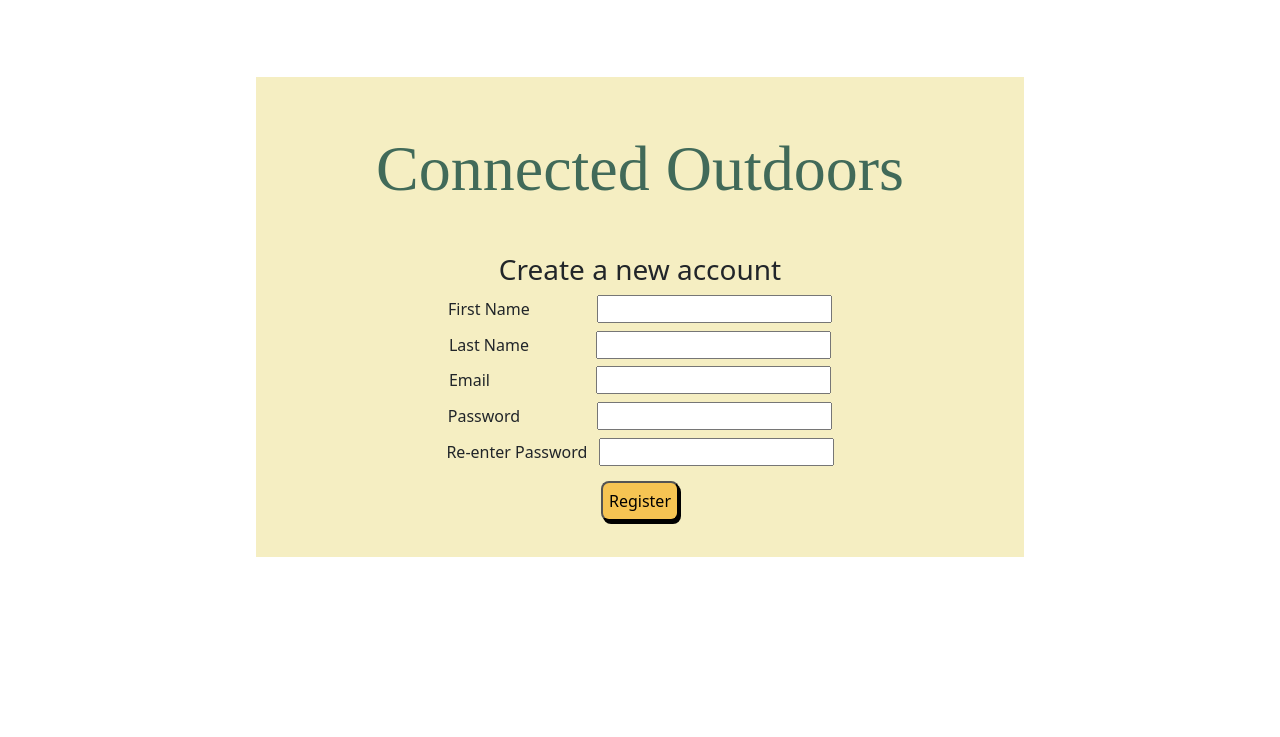
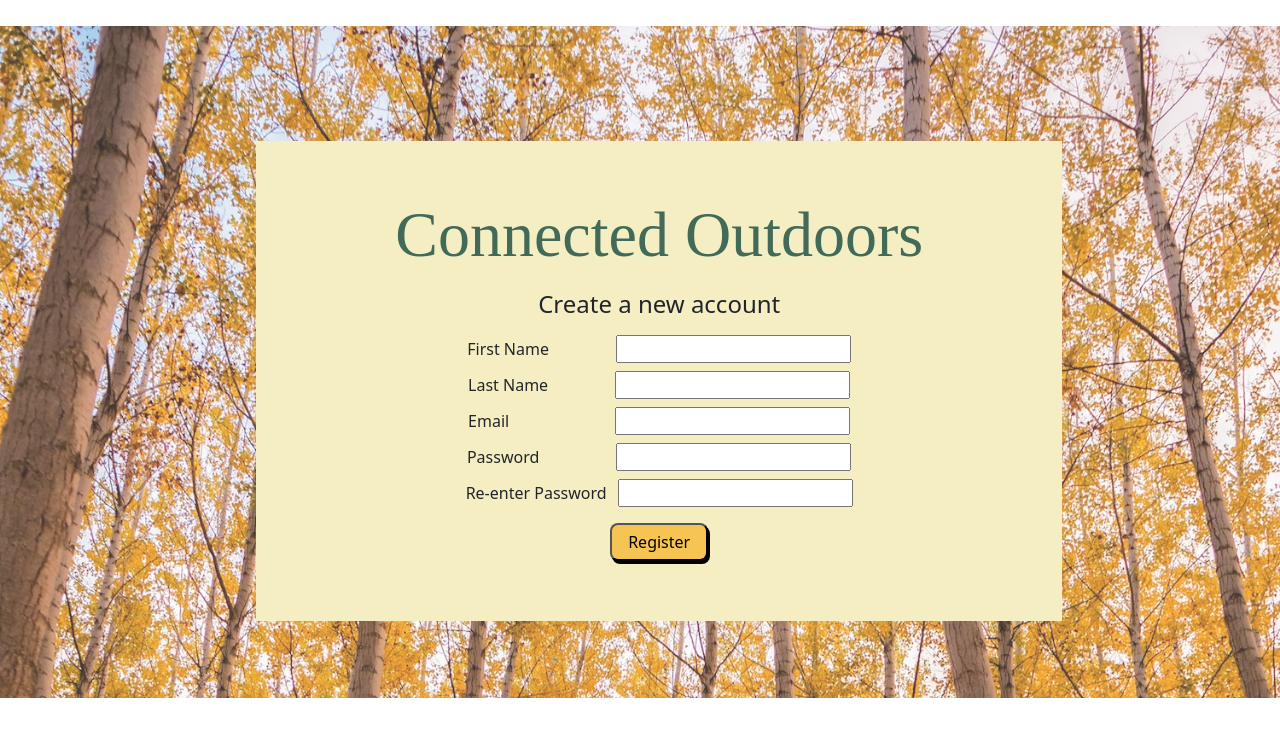
Before and after one commit to mickelsendamon/Connected_Outdoors, a Django app: page /register in a window 1280 px wide. Shown: the top 737 px of the page. Run offline with Django 3.2, Linux system fonts and the light colour scheme; some libraries are stand-ins or nearby versions; some web fonts are replaced.

Commit message:
Background image and formatting changes to login and register pages

```diff
--- a/adventure_app/static/css/login_register.css
+++ b/adventure_app/static/css/login_register.css
@@ -8,25 +8,19 @@
     padding-bottom: 0;
 }
 
-.wrapper{
-    /* background-image: radial-gradient(circle, #f6c453, #a9c25d, #73a24e); */
-    /* background-image: linear-gradient(#73a24e, #a9c25d, #f6c453); */
-    /* background-image: linear-gradient(#73a24e,#f6c453); */
-    background-color: white;
-}
 
 .app_title{
     font-family: 'Zen Dots';
     color: #416a59;
     font-size: 4em;
     text-align: center;
-    margin-bottom: 6%;
     padding-top: 7%;
-
 }
-
+h3{
+    margin-bottom: 2%;
+}
 #login_container{
-    max-width: 60%;
+    max-width: 63%;
     margin-top: 6%;
     background-color:  #f5eec2;
     margin-left: 20%;
@@ -37,34 +31,73 @@
 .login_input{
     width: 25em;
     padding-top: 1%;
-    text-align: left;
+    margin-left: 12px;
 }
 
 
 button{
     border-radius: 0.5em;
     box-shadow: 2px 3px black;
-    padding: 0.75%;
+    padding: 0.6% 2%;
     text-align: center;
     background-color: #f6c453;
     margin-top: 1%;
     margin-bottom: 2%;
 }
 
-/* .nav-link active{
-    color: #f6c453;
-} */
+#password{
+    margin-left: 16px;
+}
 
-
+#email{
+    padding-left: 7.6%;
+}
 .register_input{
     margin-bottom: 1%;
 }
 
 #register_container{
-    max-width: 60%;
+    max-width: 63%;
     margin-top: 6%;
     background-color:  #f5eec2;
     margin-left: 20%;
     width: 155em;
     height: 30em;
 }
+
+.main_wrapper{
+    position: relative;
+    width:auto;
+    height: auto;
+    padding-top: 3%;
+    padding-bottom: 6%;
+    margin-top: 2%;
+}
+.main_wrapper::before{
+    content: '';
+    background-image: url("/static/img/bg_1_proj.jpg");
+    background-size: cover;
+    position: absolute;
+    top: 0px;
+    right: 0px;
+    bottom: 0px;
+    left: 0px;
+    opacity: 0.8;
+    z-index: -1;
+}
+.login_form{
+    padding-bottom: 3%;
+    background-color: purple;
+}
+
+#create_account{
+    padding-bottom: 1%;
+}
+
+#register_header{
+    padding-bottom: 1%;
+}
+
+#sign_in{
+    margin-top: 2%;
+}
--- a/adventure_app/templates/register.html
+++ b/adventure_app/templates/register.html
@@ -21,12 +21,13 @@
 </head>
 
 <body>
+    <div class="main_wrapper">
         <div id="register_container">
             <div class="page-header">
                 <div class="text-center">
-                <h1 class="app_title">Connected Outdoors</h1>
+                    <h1 class="app_title" id="register_header">Connected Outdoors</h1>
                     <div id="register">
-                    <h3>Create a new account</h3>
+                        <h4 id="create_account">Create a new account</h4>
                         {% if messages %}
                         <ul>
                             {% for message in messages %}
@@ -34,11 +35,11 @@
                             {% endfor %}
                         </ul>
                         {% endif %}
-                    <form action="/registration" method="POST" style="padding-bottom: 3%;">
+                        <form action="/registration" method="POST" class="register_form">
                             {% csrf_token %}
                             <div class="form-group row">
-                            <label margin-top: 1%;>First Name <input class="register_input" type=text name='first_name'
-                                    style="margin-left:63px;"></label>
+                                <label margin-top: 1%;>First Name <input class="register_input" type=text
+                                        name='first_name' style="margin-left:63px;"></label>
                             </div>
                             <div class="form-group row">
                                 <label>Last Name <input class="register_input" type=text name='last_name'
@@ -53,11 +54,12 @@
                                         style="margin-left: 73px;"></label>
                             </div>
                             <div class="form-group row">
-                            <label>Re-enter Password <input class="register_input" type=password name='password_conf'
-                                    style="margin-left: 7px;"></label>
+                                <label>Re-enter Password <input class="register_input" type=password
+                                        name='password_conf' style="margin-left: 7px;"></label>
                             </div>
                             <button type="submit" value="Register">Register</button>
                         </form>
+                    </div>
                 </div>
             </div>
         </div>
```
Also changed, not shown: adventure_app/static/css/upcoming_adventures.css (added, +7 -0 lines), adventure_app/templates/adventures.html (+12 -8 lines), adventure_app/templates/index.html (+8 -4 lines), adventure_app/migrations/0003_auto_20210426_0013.py (added), adventure_app/static/img/bg_1_proj.jpg (added). Lines whose indentation alone changed are shown as unchanged.
